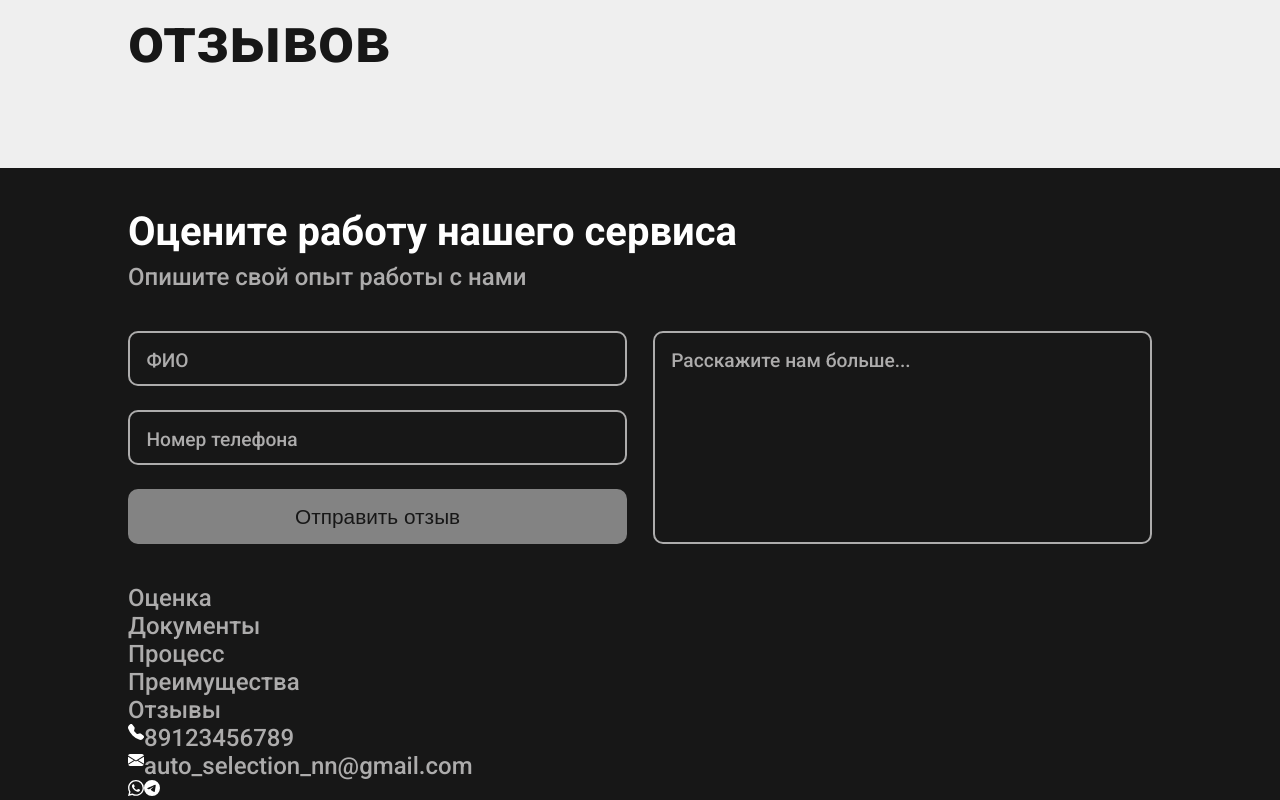
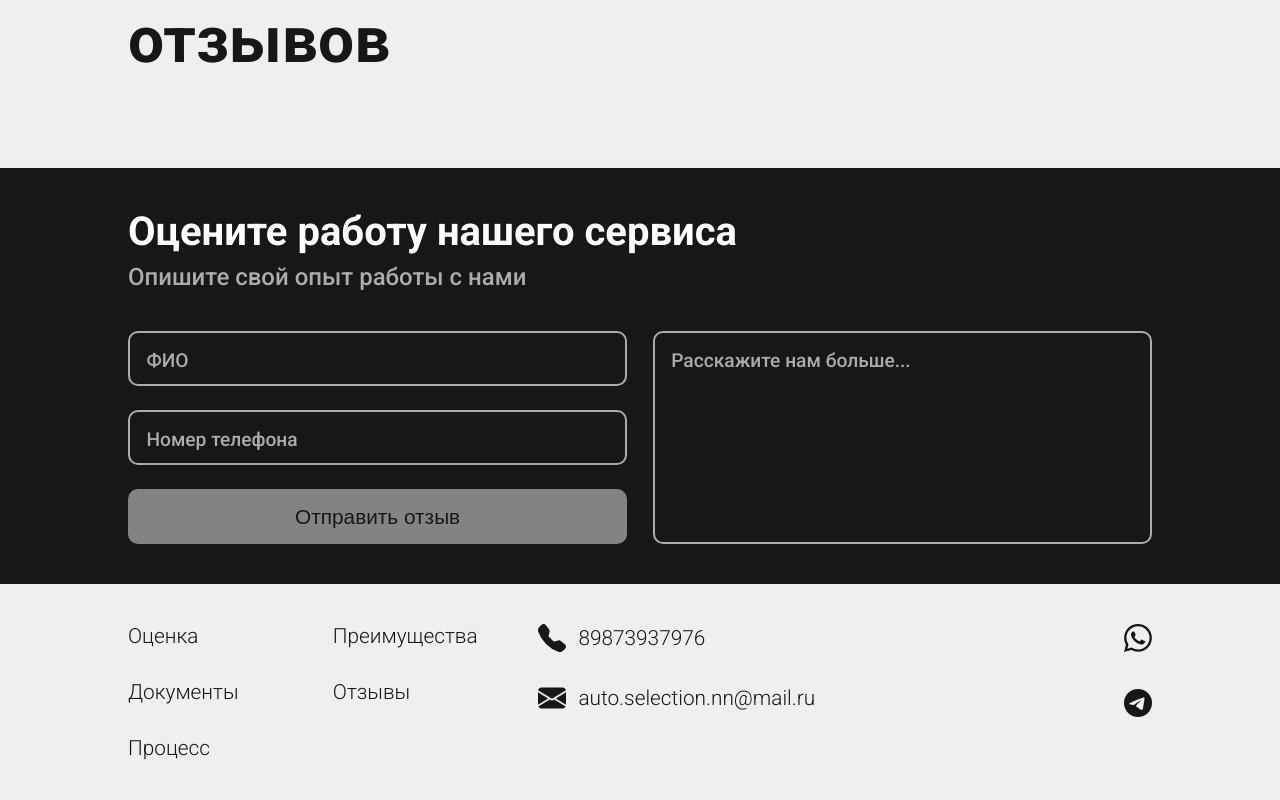
Before and after one commit to sirsur/auto-selection, a Next.js app: page / in a window 1280 px wide. Shown: the part 3743-4543 px from the top of the page. Built offline with nearby package versions, Linux system fonts and the light colour scheme.

Commit message:
footer styles ready

```diff
--- a/pages/components/Comment.js
+++ b/pages/components/Comment.js
@@ -1,11 +1,5 @@
 import styles from '../../styles/component.module.css';
 import { useState } from 'react';
-
-/*
-    TODO:
-    1. add disabled button
-    2. media
-*/
 
 export default function Comment() {
     const [name, setName] = useState('');
--- a/pages/components/Footer.js
+++ b/pages/components/Footer.js
@@ -1,24 +1,37 @@
 import styles from '../../styles/component.module.css';
 import { BsTelegram, BsWhatsapp, BsTelephoneFill, BsFillEnvelopeFill } from 'react-icons/bs';
+import Link from "next/link";
 
 export default function Footer() {
     return (
         <footer>
-            <p>Оценка</p>
-            <p>Документы</p>
-            <p>Процесс</p>
-            <p>Преимущества</p>
-            <p>Отзывы</p>
+            <div className={styles.footer_links}>
+                <Link href="#review">Оценка</Link>
+                <Link href="#documents">Документы</Link>
+                <Link href="#questions">Процесс</Link>
+            </div>
+            <div className={styles.centering_grid}>
+                <Link href="#benefits">Преимущества</Link>
+                <Link href="#feedback">Отзывы</Link>
+            </div>
+            <div className={styles.centering_grid_media}>
                 <span>
                     <BsTelephoneFill className={styles.footer_icons} />
-                <p>89123456789</p>
+                    <p>89873937976</p>
                 </span>
                 <span>
                    <BsFillEnvelopeFill className={styles.footer_icons} />
-               <p>auto_selection_nn@gmail.com</p>
+                   <p>auto.selection.nn@mail.ru</p>
                 </span>
-            <BsWhatsapp className={styles.footer_icons} />
-            <BsTelegram className={styles.footer_icons} />
+            </div>
+            <div className={styles.footer_media}>
+                <Link href="https://api.whatsapp.com/send?phone=89873937976">
+                    <BsWhatsapp className={styles.footer_icons_link} />
+                </Link>
+                <Link href="https://telegram.me/misterkrabZZZ">
+                    <BsTelegram className={styles.footer_icons_link} />
+                </Link>
+            </div>
         </footer>
     )
 }
--- a/pages/components/Header.js
+++ b/pages/components/Header.js
@@ -49,8 +49,8 @@ export default function Header() {
                                 <BsTelegram className={styles.sidebar_bottom_icons} />
                             </Link>
                         </span>
-                        <p>89123456789</p>
-                        <p>auto_selection_nn@gmail.com</p>
+                        <p>89873937976</p>
+                        <p>auto.selection.nn@mail.ru</p>
                     </div>
                 </motion.div>
             }
--- a/styles/component.module.css
+++ b/styles/component.module.css
@@ -579,8 +579,48 @@
     resize: none;
 }
 
-.footer_icons {
+.footer_links, .centering_grid, .footer_media,
+.centering_grid_media {
+    display: flex;
+    flex-direction: column;
+    gap: 4vh;
+}
+
+.centering_grid span,
+.centering_grid_media span {
+    gap: 1vw;
+    align-items: center;
+}
+
+.centering_grid p,
+.centering_grid_media p {
+    font-weight: 300;
+    font-size: 1.3rem;
     color: #171717;
+}
+
+.footer_icons,
+.footer_icons path,
+.footer_icons_link,
+.footer_icons_link path {
+    width: 3.5vh;
+    height: 3.5vh;
+    color: #171717;
+}
+
+.footer_icons_link:hover,
+.footer_icons_link:hover path {
+    color: #0080B7;
+}
+
+.footer_media {
+    display: flex;
+    flex-direction: column;
+    align-items: flex-end;
+}
+
+.centering_grid_media {
+    grid-column: 3 / 5;
 }
 
 @media (min-width: 1400px) {
--- a/styles/global.css
+++ b/styles/global.css
@@ -16,7 +16,7 @@ section {
     height: 100%;
 }
 
-header, footer {
+header {
     padding: 0 10vw 0 10vw;
 }
 
@@ -131,6 +131,20 @@ span {
 #feedback h2 {
     font-size: 4em;
     font-weight: 700;
+    color: #171717;
+}
+
+footer {
+    padding: 5vh 10vw 5vh 10vw;
+    display: grid;
+    grid-template-columns: repeat(5, 1fr);
+    grid-template-rows: repeat(1, 1fr);
+    background-color: #EFEFEF;
+}
+
+footer a {
+    font-weight: 300;
+    font-size: 1.3rem;
     color: #171717;
 }
 
```
Lines whose indentation alone changed are shown as unchanged.
